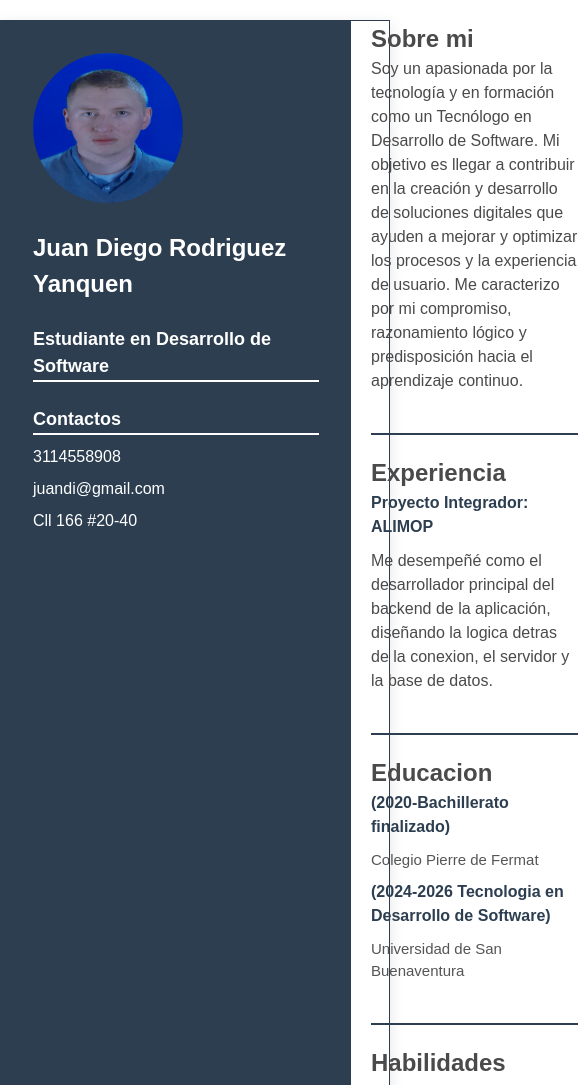
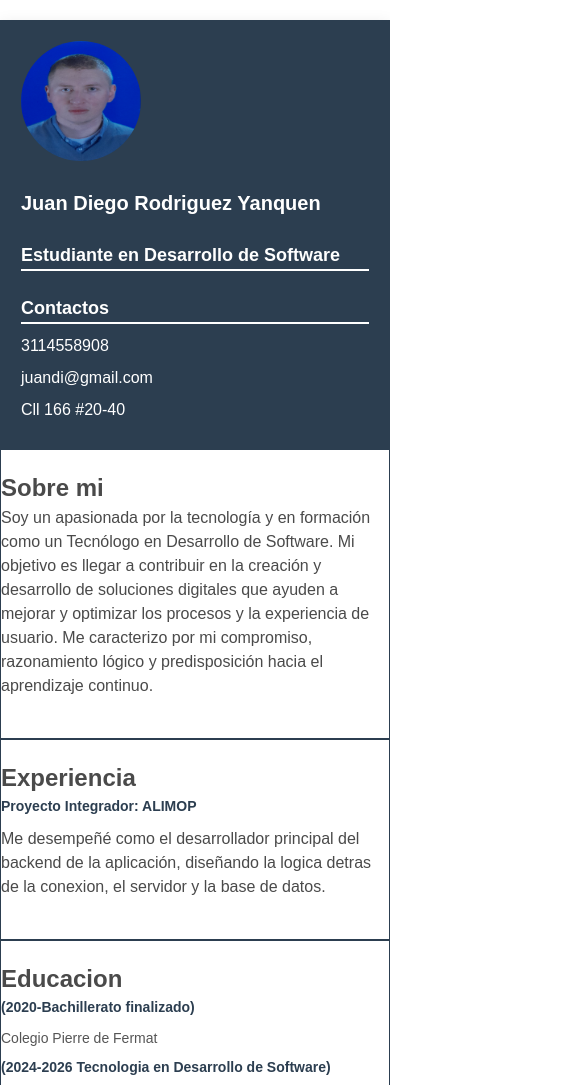
Before and after one commit to jdrodriguezy24/HojaVidaNormal, a plain HTML site: page index.html in a window 390 px wide. Shown: the top 1085 px of the page, 578 px wide, since content can reach past the window. Drawn offline with Linux system fonts and the light colour scheme.

Commit message:
Responsive

```diff
--- a/css/style.css
+++ b/css/style.css
@@ -58,6 +58,7 @@ body {
     margin-bottom: 20px; /* Ajustado */
 }
 
+/* Columna derecha */
 .contenido-principal {
     padding: 48px;
     background-color: #f6f9fc; /* Fondo más claro para destacar */
@@ -133,3 +134,44 @@ body {
 .Habilidades-blandas ul{
     list-style: none;
 }
+
+/* Media Queries para Responsividad */
+@media (max-width: 768px) {
+    #contenedor-cv {
+        grid-template-columns: 1fr; /* Una sola columna en pantallas pequeñas */
+    }
+    #barra-lateral {
+        padding: 20px; /* Reducir el padding en pantallas pequeñas */
+    }
+    .contenido-principal {
+        padding: 24px; /* Reducir el padding en pantallas pequeñas */
+    }
+    .perfil img {
+        width: 120px; /* Ajustar el tamaño de la imagen del perfil */
+        height: 120px;
+    }
+    .perfil h1 {
+        font-size: 20px; /* Ajustar el tamaño del título */
+    }
+    .contenido-principal h2 {
+        font-size: 18px; /* Ajustar el tamaño del subtítulo */
+    }
+    .contenido-principal p,
+    .contenido-principal li {
+        font-size: 14px; /* Ajustar el tamaño del texto */
+    }
+    .Educacion h3,
+    .Habilidades h3,
+    .Idiomas h3,
+    .Experiencia h3 {
+        font-size: 14px; /* Ajustar el tamaño de los subtítulos */
+    }
+    .Educacion p,
+    .Habilidades li,
+    .Idiomas li {
+        font-size: 14px; /* Ajustar el tamaño del texto */
+    }
+    #Contenedor-Habilidades {
+        grid-template-columns: 1fr; /* Una sola columna en pantallas pequeñas */
+    }
+}
```
